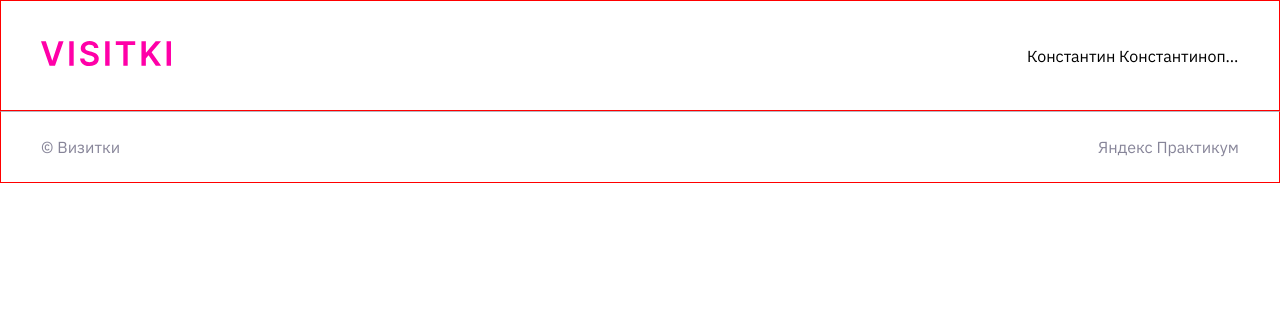
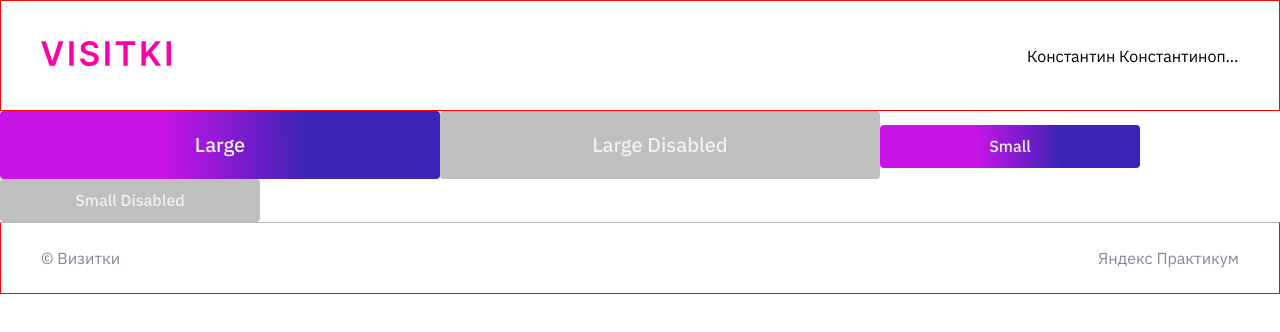
Before and after one commit to happy-land/visitki, a React (Create React App) app: page / in a window 1280 px wide. Shown: the top 332 px of the page. Built offline with nearby package versions, Linux system fonts and the light colour scheme.

Commit message:
fixed ui for button.tsx

```diff
--- a/src/components/layout/layout.tsx
+++ b/src/components/layout/layout.tsx
@@ -2,6 +2,7 @@ import { FC } from "react";
 import { Outlet } from "react-router-dom";
 import { Header } from "../header/header";
 import { Footer } from "../footer/footer"
+import {Button} from "../../ui/button/button";
 
 export const Layout: FC = () => {
 
@@ -12,6 +13,10 @@ export const Layout: FC = () => {
       </div>
       <main>
         <Outlet />
+        <Button type='primary' children='Large' size='large'/>
+        <Button type='primary' children='Large Disabled' size='large' disabled/>
+        <Button type='primary' children='Small' size='small'/>
+        <Button type='primary' children='Small Disabled' size='small' disabled/>
       </main>
       <div>
         <Footer />
--- a/src/ui/button/button.module.css
+++ b/src/ui/button/button.module.css
@@ -1,8 +1,45 @@
+/*.button {*/
+/*  border: none;*/
+/*  border-radius: 4px;*/
+/*  cursor: pointer;*/
+/*  display: flex;*/
+/*  align-items: center;*/
+/*  font-family: 'IBM Plex Sans';*/
+/*}*/
+
 .button {
-  border: none;
-  border-radius: 4px;
-  cursor: pointer;
-  display: flex;
-  align-items: center;
-  font-family: 'IBM Plex Sans';
+	border: none;
+	background: linear-gradient(269.17deg, #3B23B7 30.28%, #C914E7 63.24%);
+	border-radius: 4px;
+	cursor: pointer;
+	font-family: inherit;
+	font-weight: 500;
+	font-style: normal;
+	color: #f0f0f0;
+	text-align: center;
+	text-decoration: none;
 }
+
+.button_size_large {
+	width: 440px;
+	padding: 20px;
+	font-size: 20px;
+	line-height: 28px;
+}
+
+@media screen and (max-width: 440px) {
+	.button_size_large {
+		width: 272px;
+		padding: 16px;
+	}
+}
+
+.button_size_small {
+	width: 260px;
+	padding: 12px;
+}
+
+.button:disabled {
+	background: #BFBFBF;
+	cursor: unset;
+}
--- a/src/ui/button/button.tsx
+++ b/src/ui/button/button.tsx
@@ -2,24 +2,55 @@ import { FC, FormEvent } from 'react';
 
 import styles from './button.module.css';
 
+// interface IButtonProps {
+//   handleClick: (event: FormEvent) => void;
+//   variant: string;
+//   size?: string;
+//   type: string;
+//   children: any;
+// }
+
+// export const Button: FC<IButtonProps> = ({
+//   handleClick,
+//   variant= '',
+//   size = 'large',
+//   type = 'primary',
+//   children
+// }) => {
+//   return (
+//     <button className={styles.button} onClick={handleClick}>
+//       {children}
+//     </button>
+//   );
+// };
+
 interface IButtonProps {
-  handleClick: (event: FormEvent) => void;
-  variant: string;
-  size?: string;
-  type: string;
-  children: any;
+  handleClick?: (event: FormEvent) => void;
+  variant?: ''; // не очень понимаю, зачем здесь этот пропс. под девайсы стилизацию можно сделать просто медиазапросом
+  size?: 'large' | 'small'; // размеры под кнопки войти (large) и загрузка файлов (small)
+  type: 'primary'; // пока что этот пропс выглядит максимально избыточным)
+  children: any; // здесь я бы заменила на текст и задала бы ему параметр string
+  disabled?: boolean;
 }
 
 export const Button: FC<IButtonProps> = ({
   handleClick,
-  variant= '',
-  size = 'large',
-  type = 'primary',
-  children
+  variant,
+  size,
+  children,
+  disabled,
+  type
 }) => {
+  const getButtonSize = (size?: string) => size === 'large' ? styles.button_size_large : styles.button_size_small;
+
   return (
-    <button className={styles.button} onClick={handleClick}>
+    <button
+      disabled={disabled}
+      className={`${styles.button} ${getButtonSize(size)}`}
+      onClick={handleClick}
+    >
       {children}
     </button>
-  );
-};
+  )
+
+}
```
